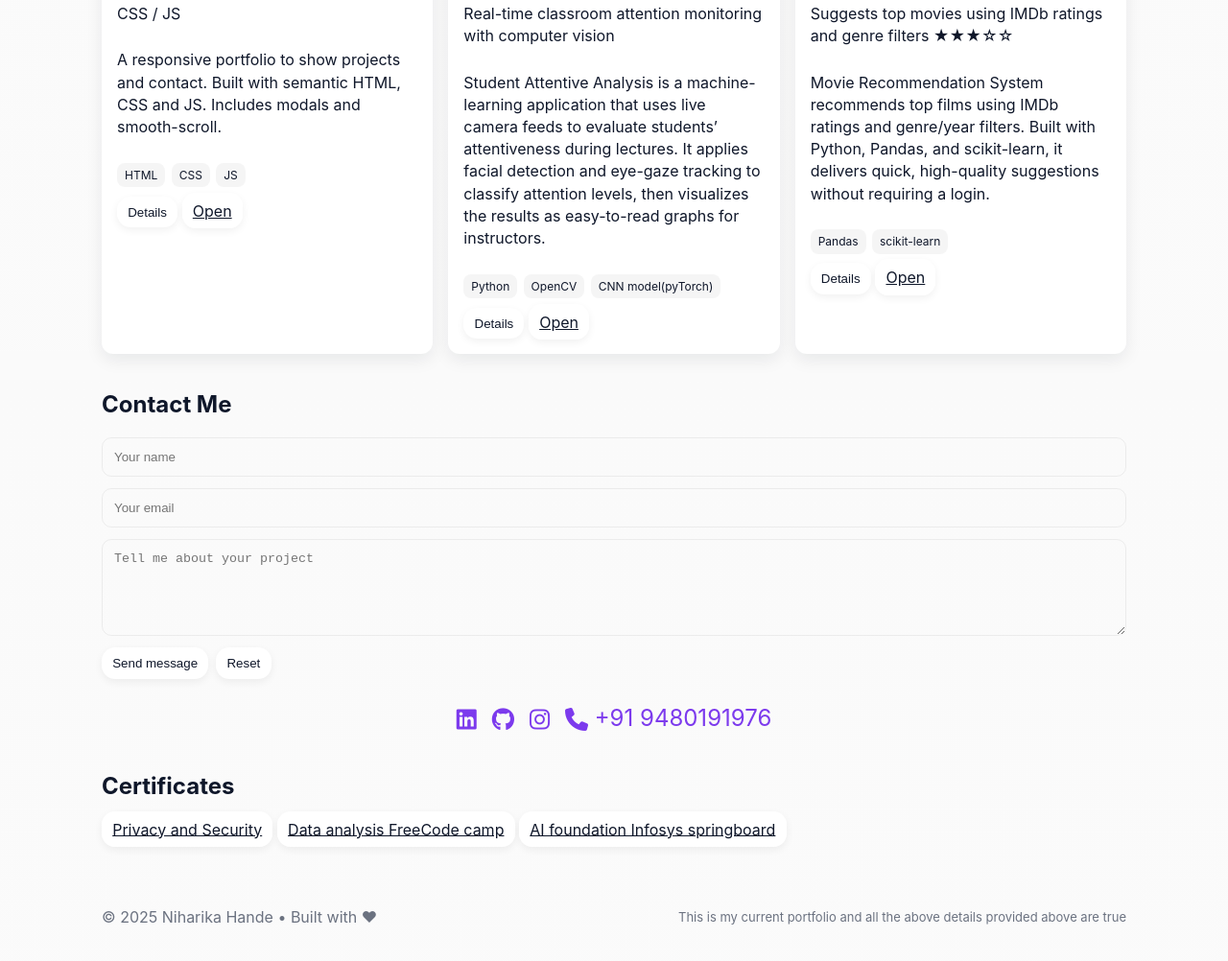
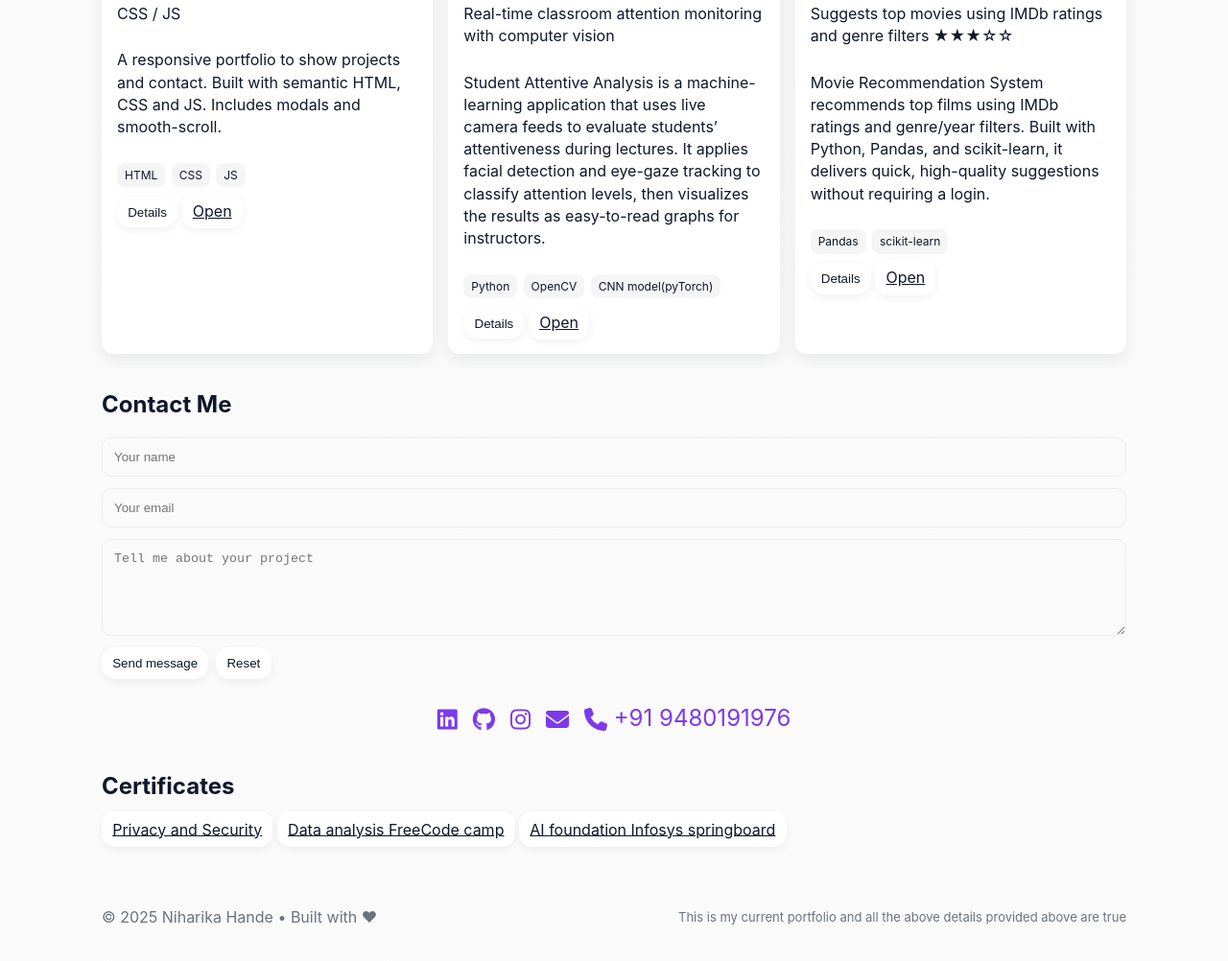
Before and after one commit to niharika-hande04/myPortfolio, a plain HTML site: page index.html in a window 1280 px wide. Shown: the part 1234-2236 px from the top of the page at 96% size. Drawn offline with Linux system fonts and the light colour scheme.

Commit message:
Update index.html

```diff
--- a/index.html
+++ b/index.html
@@ -103,6 +103,10 @@
             <a href="https://www.instagram.com/_niharika_hande_/" target="_blank" aria-label="instagram">
             <i class="fab fa-instagram"></i>
             </a>
+            <a href="https://mail.google.com/mail/?view=cm&to=niharika.hande04@gmail.com" target="_blank" aria-label="email">
+              <i class="fas fa-envelope"></i>
+            </a>
+
             <a href="tel:+91 9480191976" target="_blank" aria-label="phone">
             <i class="fas fa-phone"></i> +91 9480191976
           </a>
```
